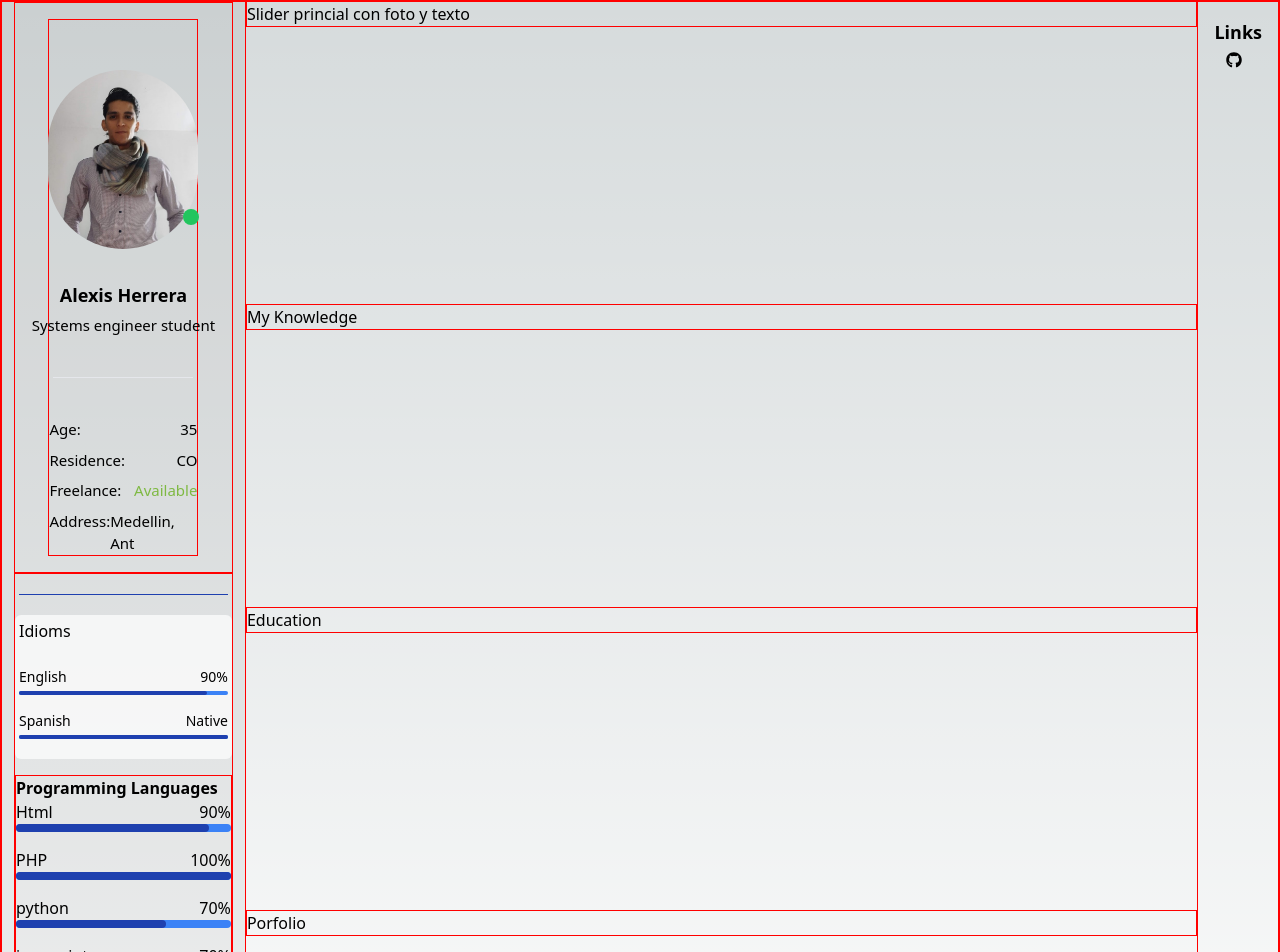
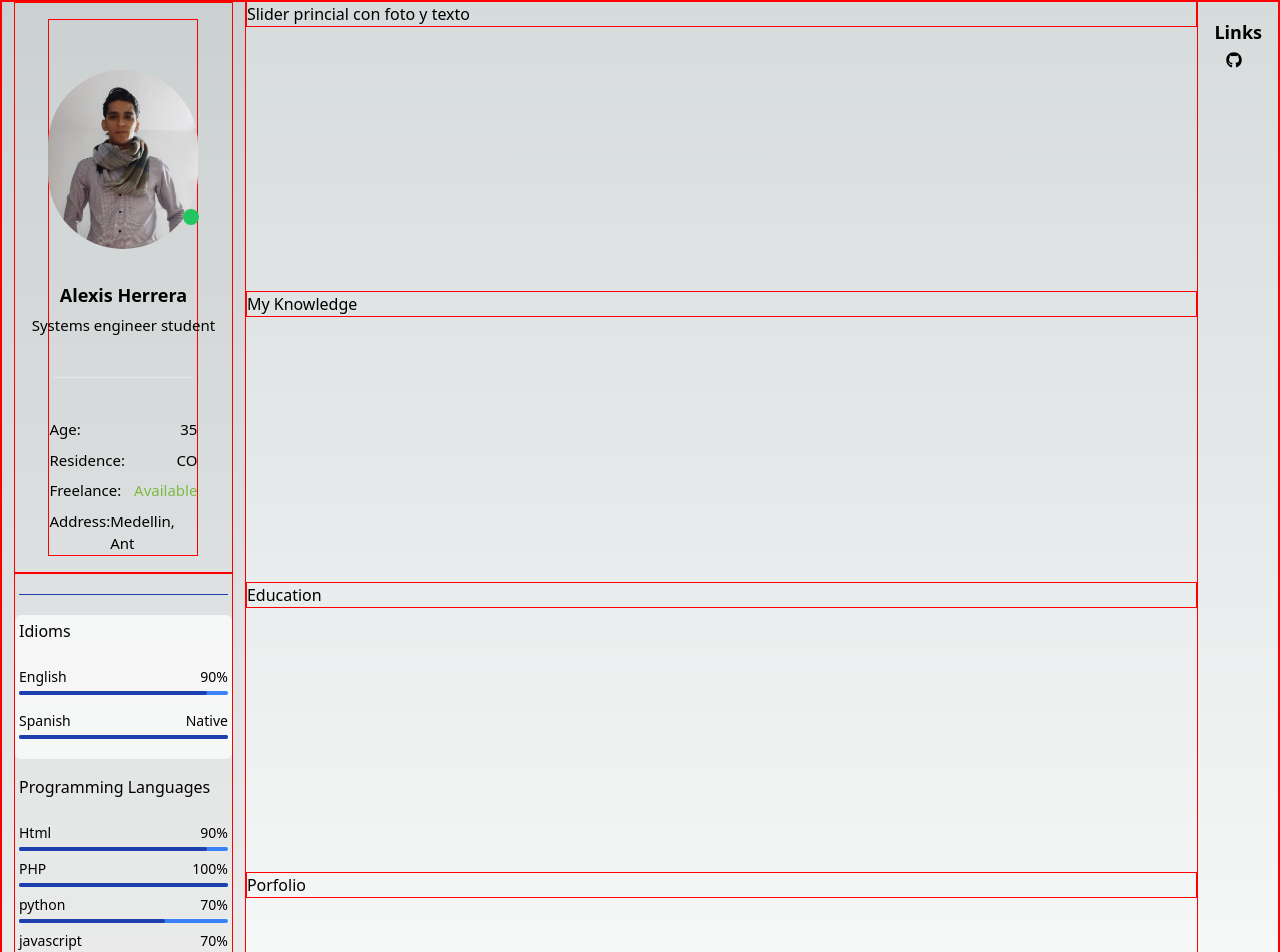
Before and after one commit to jalexisherrera/cv-jalexis-herrera, a Next.js app: page / in a window 1280 px wide. Shown: the top 952 px of the page. Built offline with nearby package versions, Linux system fonts and the light colour scheme.

Commit message:
Fix component class

```diff
--- a/components/ProgrammingLanguages.tsx
+++ b/components/ProgrammingLanguages.tsx
@@ -35,24 +35,27 @@ const ProgrammingLanguages: React.FC = () => {
   ];
 
   return (
-    <div className="debug">
-      <h3 className="font-semibold">Programming Languages</h3>
+    <div className="px-1">
+      <h3 className="title-skill h-6">Programming Languages</h3>
+      <div className="mt-6">
       {programmingLangua.map((skill) => (
-        <div key={skill.language} className="flex flex-col justify-center mb-4">
-          <div className="flex justify-between w-full">
-            <h3 className="flex">{skill.language}</h3>
-            <span className="flex text-rigth"> {skill.percentage}%</span>
+        <div key={skill.language} className="flex flex-col justify-center my-2">
+          <div className="flex justify-between h-6">
+            <p className="flex text-sm">{skill.language}</p>
+            <span className="flex text-sm"> {skill.percentage}%</span>
           </div>
           <div className="w-1/1">
-            <div className="bg-blue-500 h-2 rounded-full">
+            <div className="bg-blue-500 h-1 rounded-full">
               <div
-                className="h-2 bg-blue-800 rounded-full"
+                className="h-1 bg-blue-800 rounded-full"
                 style={{ width: `${skill.percentage}%` }}
               />
             </div>
           </div>
         </div>
+
       ))}
+       </div>
     </div>
   );
 };
```
